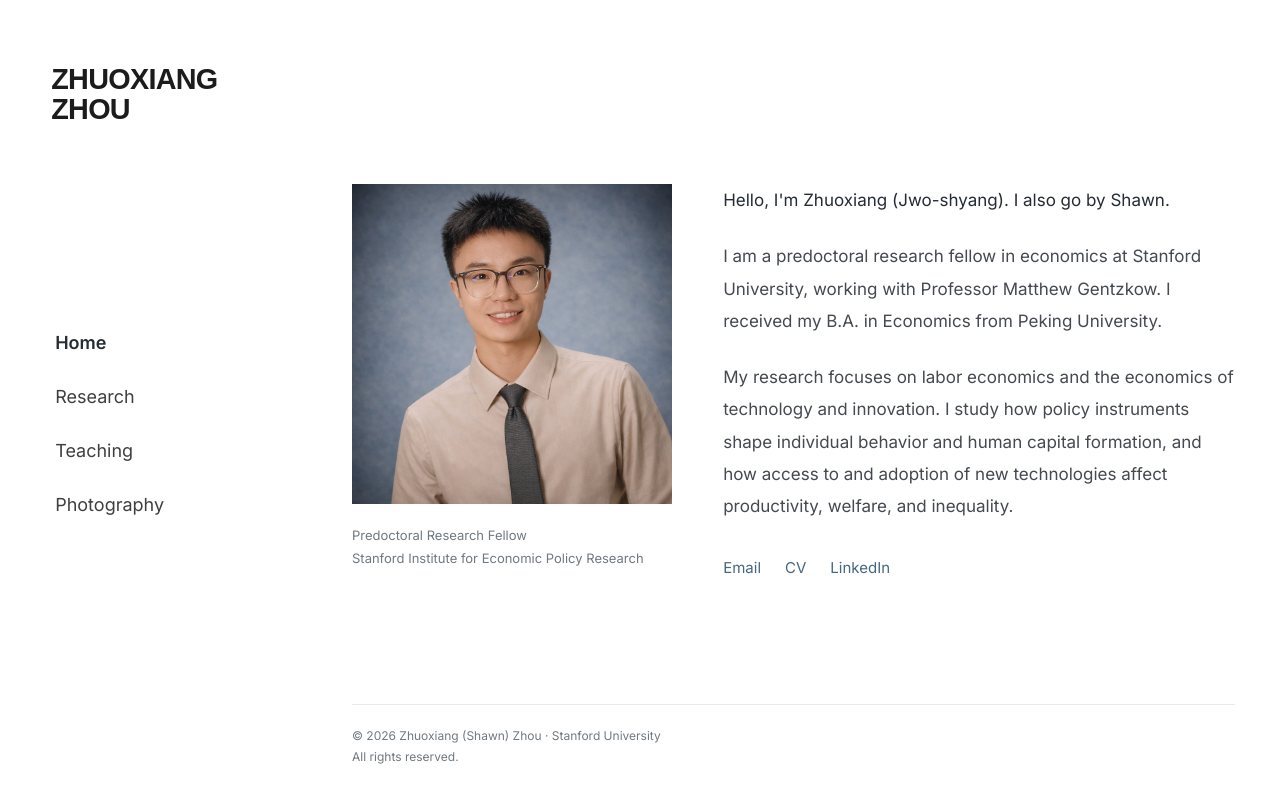
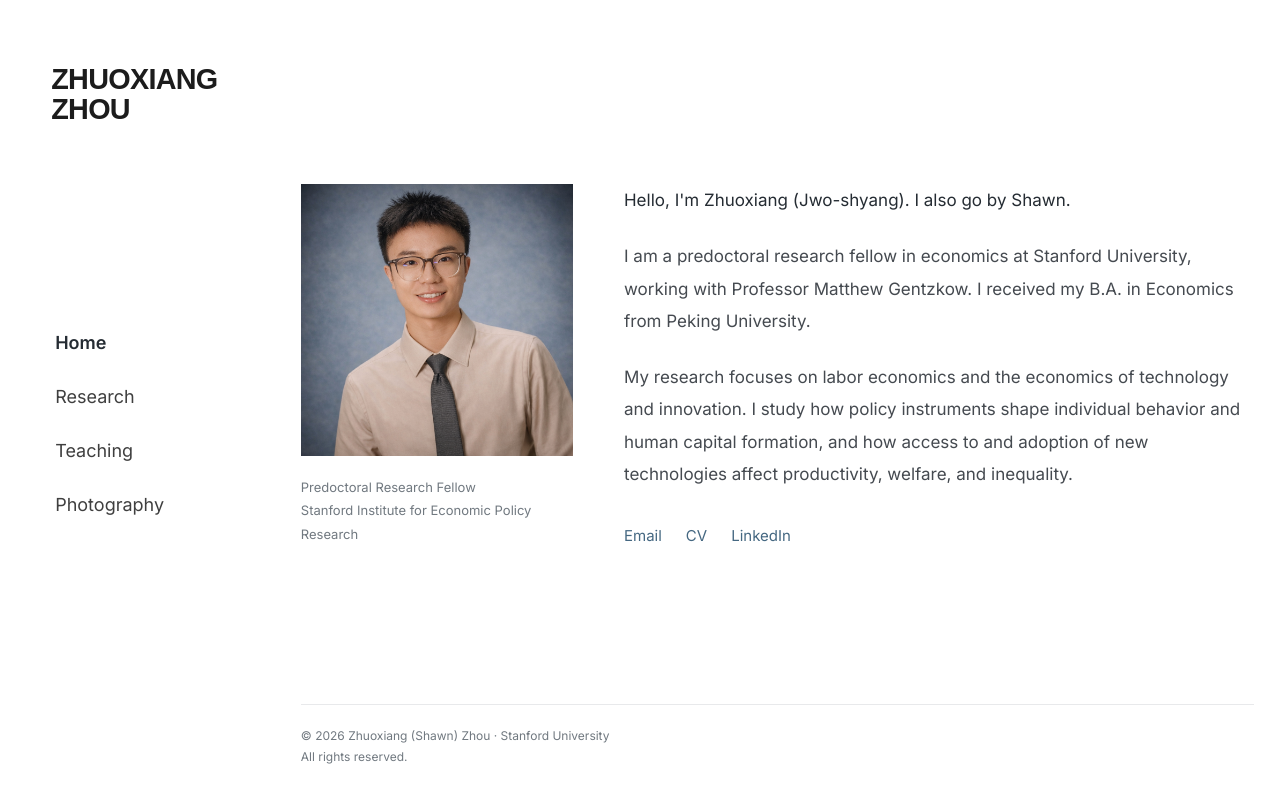
Before and after one commit to zhuoxiang-zhou/my-academic-site, a React (Vite) app: page /#/ in a window 1280 px wide. Built offline with nearby package versions, Linux system fonts and the light colour scheme; a web font is replaced by a local one.

Commit message:
#23 Refine sidebar, portrait, and content proportions

```diff
--- a/index.css
+++ b/index.css
@@ -3,10 +3,12 @@
   color: #454a50;
   background: #fff;
   font-synthesis: none;
-  --sidebar-width: clamp(12.5rem, 24vw, 24rem);
+  --sidebar-width: clamp(12.5rem, 20vw, 20rem);
   --sidebar-inset: clamp(1.75rem, 4vw, 5rem);
   --sidebar-nav-offset: clamp(15rem, 40vh, 30rem);
   --content-inset: clamp(1.5rem, 3.5vw, 4rem);
+  --content-right-inset: clamp(1rem, 2vw, 2rem);
+  --portrait-width: 17rem;
   --home-offset: clamp(11.5rem, 22vh, 15rem);
 }
 
@@ -95,20 +97,20 @@ body { margin: 0; }
 
 .site-page {
   width: 100%;
-  max-width: 84rem;
+  max-width: 90rem;
   margin: 0 auto;
-  padding: 4.5rem var(--content-inset) 3rem;
+  padding: 4.5rem var(--content-right-inset) 3rem var(--content-inset);
   overflow-wrap: anywhere;
 }
 
 .page-heading { letter-spacing: -0.025em; }
-.home-biography { max-width: 42rem; }
+.home-biography { max-width: 48rem; }
 
 .home-page { padding-top: var(--home-offset); }
 
 .home-grid {
   display: grid;
-  grid-template-columns: minmax(0, 0.75fr) minmax(0, 1.2fr);
+  grid-template-columns: minmax(0, var(--portrait-width)) minmax(0, 1fr);
   align-items: start;
   gap: clamp(1.75rem, 4vw, 4rem);
 }
@@ -116,6 +118,7 @@ body { margin: 0; }
 .home-portrait {
   display: block;
   width: 100%;
+  max-width: var(--portrait-width);
   height: auto;
   aspect-ratio: 1;
   object-fit: cover;
@@ -158,7 +161,7 @@ body { margin: 0; }
 }
 
 .site-footer {
-  margin: 3rem var(--content-inset) 0;
+  margin: 3rem var(--content-right-inset) 0 var(--content-inset);
   padding: 1.25rem 0 2rem;
   border-top: 1px solid #e8e9eb;
   color: #717980;
@@ -260,7 +263,6 @@ body { margin: 0; }
 /* Account for the sidebar when deciding whether the content can fit columns. */
 @container site-content (max-width: 42rem) {
   .home-grid { grid-template-columns: minmax(0, 1fr); gap: 2rem; }
-  .home-portrait { max-width: 20rem; }
   .home-biography p { font-size: 1rem; }
 }
 
```
Also changed, not shown: 2 other files (tests, documents, lock files or other folders).
